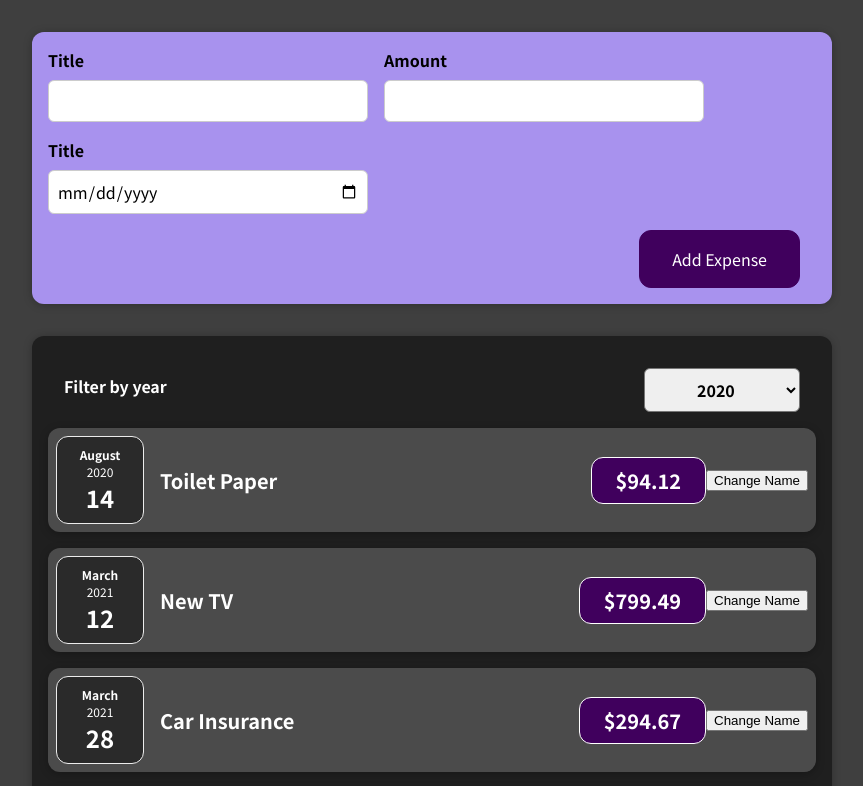
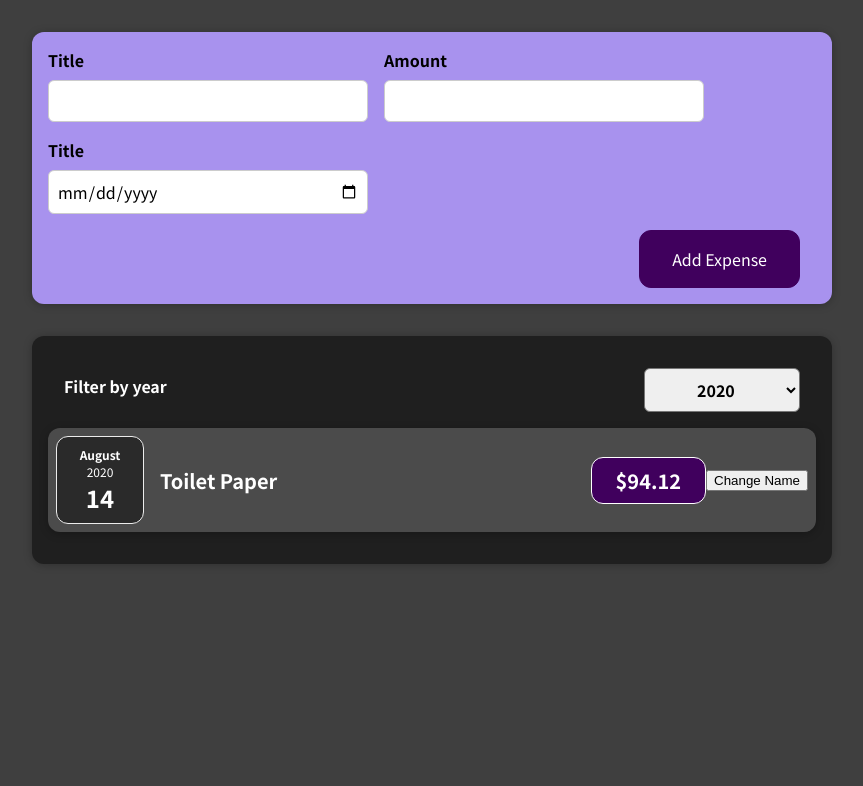
Before and after one commit to arifsetyo21/react-the-complete-guide, a React (Create React App) app in the folder 01-starting-setup/: page / in a window 1280 px wide. Shown: the top 786 px of the page, without its empty margins (208-1071 px from the left). Built offline with nearby package versions, Linux system fonts and the light colour scheme.

Commit message:
66. Outputting Conditional Content
- In this chapter, we learn how to controlling and filtering output from array
- We can use thirnary condition to check the array is empty or not

```diff
--- a/01-starting-setup/src/App.js
+++ b/01-starting-setup/src/App.js
@@ -37,7 +37,7 @@ const App = () => {
   return (
     <div>
       <NewExpense onAddExpense={addExpenseHandler} />
-      <Expenses expenses={expenses} />
+      <Expenses items={expenses} />
     </div>
   );
 };
--- a/01-starting-setup/src/components/Expenses/Expenses.js
+++ b/01-starting-setup/src/components/Expenses/Expenses.js
@@ -13,13 +13,19 @@ const Expenses = (props) => {
     console.log(selectedYear);
   };
 
+  const filteredExpenses = props.items.filter((expense) => {
+    return expense.date.getFullYear().toString() === filterYear;
+  });
+
   return (
     <Card className="expenses">
       <ExpensesFilter
         selected={filterYear}
         onChangeFilter={addFilterExpensesHandler}
       />
-      {props.expenses.map((expense) => (
+      {filteredExpenses.length === 0 && <p>No Expense found.</p>}
+      {filteredExpenses.length > 0 &&
+        filteredExpenses.map((expense) => (
           <ExpenseItem
             key={expense.id}
             title={expense.title}
```
Also changed, not shown: 1 other file (tests, documents, lock files or other folders). Lines whose indentation alone changed are shown as unchanged.
